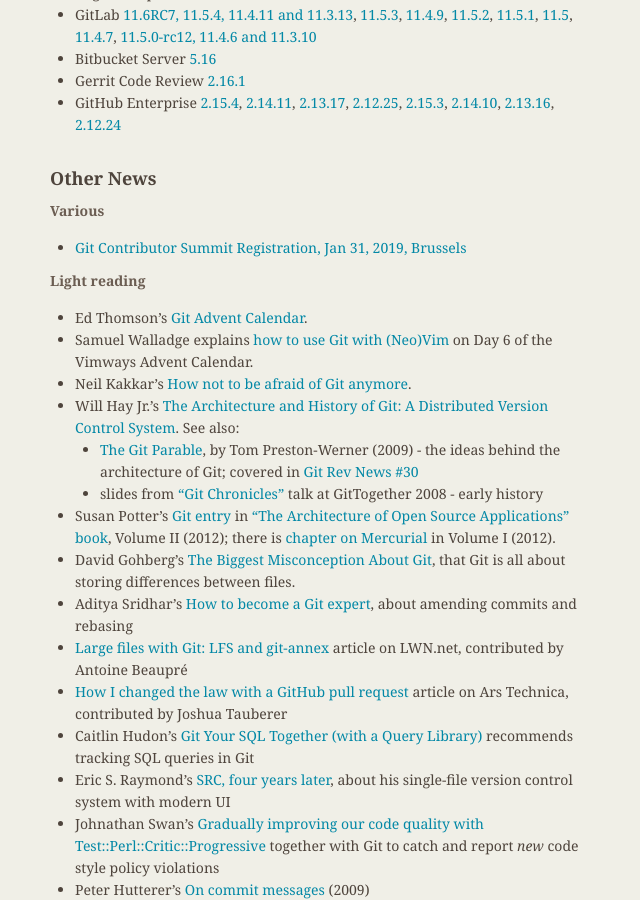
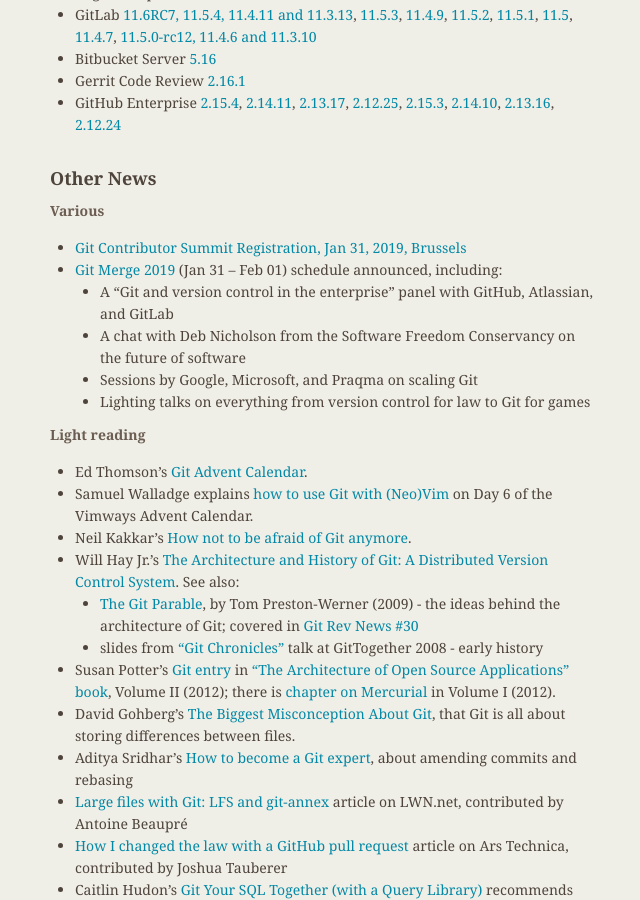
Before and after one commit to git/git.github.io, a Jekyll site: the page built from rev_news/drafts/edition-46.md, in a window 1280 px wide and 900 px high, scrolled down 1538 px. Shown: the whole window, without its empty margins (484-1124 px from the left). Built offline with Jekyll 4.4.1, drawn with Linux system fonts in a browser that asks for light colours.

Commit message:
rn-46: Git Merge 2019 schedule announced

```diff
--- a/rev_news/drafts/edition-46.md
+++ b/rev_news/drafts/edition-46.md
@@ -126,6 +126,11 @@
 __Various__
 
 * [Git Contributor Summit Registration, Jan 31, 2019, Brussels](https://public-inbox.org/git/20181206094805.GA1398@sigill.intra.peff.net)
+* [Git Merge 2019](https://git-merge.com/) (Jan 31 -- Feb 01) schedule announced, including:
+  * A “Git and version control in the enterprise” panel with GitHub, Atlassian, and GitLab
+  * A chat with Deb Nicholson from the Software Freedom Conservancy on the future of software
+  * Sessions by Google, Microsoft, and Praqma on scaling Git
+  * Lighting talks on everything from version control for law to Git for games
 
 __Light reading__
 
```
